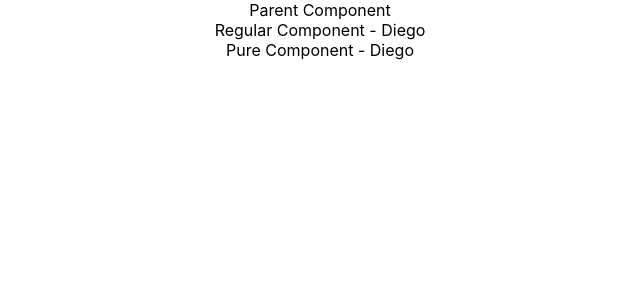
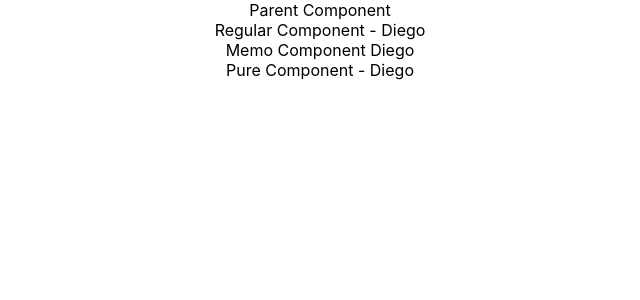
Before and after one commit to CZDiego/react-tutorial, a React (Create React App) app: page / in a window 1280 px wide. Shown: the top 300 px of the page, without its empty margins (320-960 px from the left). Built offline with nearby package versions, Linux system fonts and the light colour scheme.

Commit message:
Add memo & pure components

```diff
--- /dev/null
+++ b/src/components/pure/MemoComp.js
@@ -0,0 +1,15 @@
+import React from "react";
+
+const MemoComp = ({name}) => {
+
+  console.log('Rendering memo');
+
+  return (
+    <div>
+      Memo Component {name}
+    </div>
+  );
+
+};
+
+export default React.memo(MemoComp);
--- a/src/components/pure/ParentComp.js
+++ b/src/components/pure/ParentComp.js
@@ -1,6 +1,7 @@
 import React from "react";
 import RegularComp from "./RegularComp";
 import PureComp from "./PureComp";
+import MemoComp from "./MemoComp";
 
 class ParentComp extends React.Component {
 
@@ -29,6 +30,7 @@
       <div>
         Parent Component
         <RegularComp name={this.state.name}/>
+        <MemoComp name={this.state.name}/>
         <PureComp name={this.state.name}/>
       </div>
     );
```
